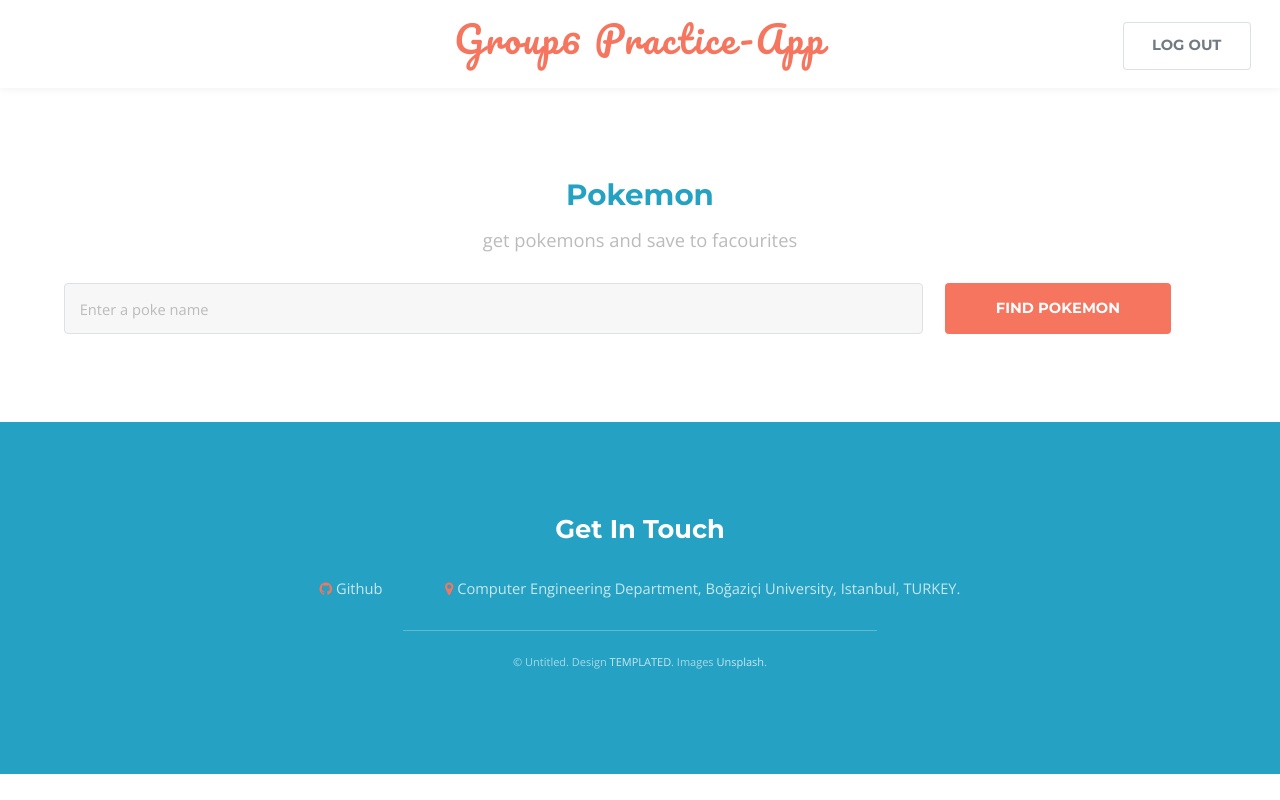
After one commit to bounswe/bounswe2023group6, a Flask app: page /pokemon in a window 1280 px wide. The commit adds this page. Run offline with Flask 3, Linux system fonts and the light colour scheme; some libraries are stand-ins or nearby versions.

Commit message:
pokemon feature basics added

```diff
--- a/practice-app/app/templates/index.html
+++ b/practice-app/app/templates/index.html
@@ -32,7 +32,7 @@
                     <img src="static/images/pic03.jpg" alt=""/>
                 </div>
                 <div class="content">
-                    <h3>Adipiscing</h3>
+                    <h3><a href="{{ url_for('PokemonPage') }}"> Pokemon </a></h3>
                     <p>Morbi in sem quis dui placerat Pellentesque odio nisi, euismod pharetra lorem ipsum.</p>
                 </div>
             </div>
--- /dev/null
+++ b/practice-app/app/templates/pokemon.html
@@ -0,0 +1,87 @@
+{% extends 'base.html' %}
+
+{% block body_content %}
+
+    <!-- Banner -->
+    <!DOCTYPE HTML>
+    <!--
+        Intensify by TEMPLATED
+        templated.co @templatedco
+        Released for free under the Creative Commons Attribution 3.0 license (templated.co/license)
+    -->
+    <html>
+    <head>
+        <title>Elements - Intensify by TEMPLATED</title>
+        <meta charset="utf-8"/>
+        <meta name="viewport" content="width=device-width, initial-scale=1"/>
+        <link rel="stylesheet" href="assets/css/main.css"/>
+    </head>
+    <body class="subpage">
+
+
+    <!-- Main -->
+    <section id="main" class="wrapper">
+        <div class="inner">
+            <header class="align-center">
+                <h1>Pokemon</h1>
+                <p> get pokemons and save to facourites </p>
+            </header>
+        </div>
+        <div class="inner">
+            <form method="post" action="{{ url_for('PokemonPage') }}">
+
+                <div class="row uniform">
+                    <div class="9u 12u$(small)">
+                        <input type="text" name="poke_name" id="poke_name" value="{{ poke_name }}"
+                               placeholder="Enter a poke name"/>
+                    </div>
+                    <div class="3u$ 12u$(small)">
+                        <input type="submit" value="Find Pokemon" class="align-center"/>
+                    </div>
+                </div>
+            </form>
+
+            {% if response %}
+
+            <div class="row uniform">
+                <div class="9u 12u$(small)">
+                    <form method="POST" action="{{ url_for('AddPokeFavourites') }}">
+                        <input type="text" name="name" id="name" value="{{ response.name }}"
+                        readonly/>
+                        <input type="text" name="height" id="height" value="{{ response.height }}"
+                        readonly/>
+                        <input type="text" name="weight" id="weight" value="{{ response.weight }}"
+                        readonly/>
+                        <button type="submit">Add Favourites</button>
+                      </form>
+
+                </div>
+            </div>
+
+        {% endif %}
+
+        {% if error %}
+            <div class="row uniform">
+                <div class="9u 12u$(small)">
+                    <input type="text" name="time" id="time" value="{{ error }}"/>
+                </div>
+            </div>
+        {% endif %}
+
+        {% if succeed_message %}
+        <div class="row uniform">
+            <div class="9u 12u$(small)">
+                <h3>{{succeed_message}}</h3>
+            </div>
+        </div>
+    {% endif %}
+
+
+        </div>
+    </section>
+
+
+    </body>
+    </html>
+
+{% endblock %}
--- a/practice-app/app/views.py
+++ b/practice-app/app/views.py
@@ -55,6 +55,8 @@ class User(Base, UserMixin):
     username = Column(String(15), unique=True)
     password = Column(String(15))
     world_time: Mapped[List["WorldTimeTable"]] = relationship()
+    pokemon: Mapped[List["Pokemon"]] = relationship()
+
 
 
 class WorldTimeTable(Base, UserMixin):
@@ -62,6 +64,14 @@ class WorldTimeTable(Base, UserMixin):
     id: Mapped[int] = mapped_column(primary_key=True)
     timezone = Column(String(15))
     languageCode = Column(String(5))
+    user_id: Mapped[int] = mapped_column(ForeignKey("User.id"))
+
+class Pokemon(Base):
+    __tablename__ = "Pokemon"
+    id: Mapped[int] = mapped_column(primary_key=True)
+    name = Column(String(100), nullable=False)
+    height = Column(Integer, nullable=False)
+    weight = Column(Integer, nullable=False)
     user_id: Mapped[int] = mapped_column(ForeignKey("User.id"))
 
 
@@ -239,3 +249,63 @@ def WorldTime():
                 languageCode=world_time.languageCode,
             )
         return render_template("worldtime.html")
+
+
+@app.route('/pokemon', methods=['GET','POST'])
+def PokemonPage():
+    if request.method == "GET":
+        return render_template("pokemon.html")
+    else:
+        pokemon_name = request.form.get("poke_name")
+        url = f'https://pokeapi.co/api/v2/pokemon/{pokemon_name.lower()}'
+
+        response = requests.get(url)
+        if response.status_code == 200:
+            data = response.json()
+            pokemon = Pokemon(
+                name=data['name'],
+                height=data['height'],
+                weight=data['weight']
+        )
+        return render_template("pokemon.html", response = pokemon)
+@app.route(f'/pokesave', methods=['POST'])
+def AddPokeFavourites():
+    poke_name = request.form.get('name')
+    poke_weight = request.form.get('weight')
+    poke_height = request.form.get('height')
+    print(poke_name)
+    pokemon = Pokemon.query.filter_by(name=poke_name).first()
+
+    if pokemon:
+        return render_template("pokemon.html", error="errorrr")
+
+
+    temp_poke = Pokemon(
+                name=poke_name,
+                height=poke_height,
+                weight= poke_weight,
+                user_id= current_user.id
+                )
+    session.add(temp_poke)
+    session.commit()
+    return render_template("pokemon.html", response=temp_poke, succeed_message= "Succesfully Saved")
+
+
+"""@app.route('/pokemon', methods=['POST'])
+def add_pokemon():
+    data = request.get_json()
+    pokemon_name = data.get('name')
+    pokemon = Pokemon.query.filter_by(name=pokemon_name).first()
+
+    if pokemon:
+        return jsonify({'error': 'Pokemon already exists in database'})
+
+    url = f'https://pokeapi.co/api/v2/pokemon/{pokemon_name.lower()}'
+    response = requests.get(url)
+
+
+        db.session.add(new_pokemon)
+        db.session.commit()
+        return jsonify({'message': 'Pokemon added to database'})
+    else:
+        return jsonify({'error': 'Pokemon not found'})"""
```
